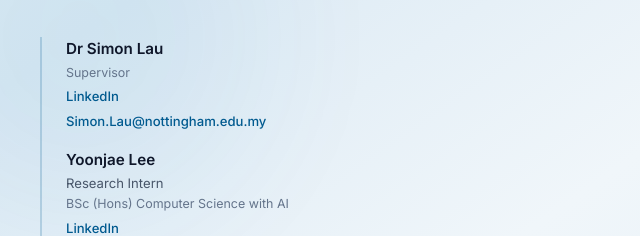
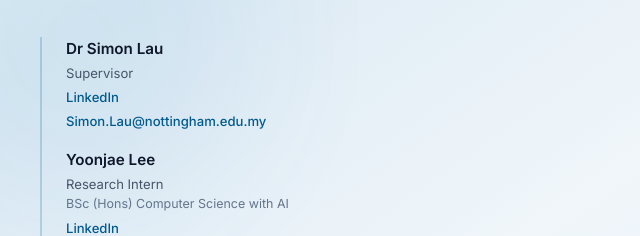
Before and after one commit to Yoonjae7/Multi-LLM-as-a-Judge-RAG-Architecture-for-Medical-Consensus, a plain HTML site: page index.html in a window 1280 px wide. Shown: the part 502-738 px from the top of the page, 0-640 px from the left. Drawn offline with Linux system fonts and the light colour scheme.

Commit message:
again lah

```diff
--- a/index.html
+++ b/index.html
@@ -50,7 +50,7 @@
         <ul>
           <li>
             <span class="member-name">Dr Simon Lau</span>
-            <span class="member-role">Supervisor</span>
+            <span class="member-major">Supervisor</span>
             <div class="member-links">
               <a href="https://www.linkedin.com/in/simon-lau-boung-yew-138b363b/" target="_blank" rel="noopener noreferrer" class="member-link">LinkedIn</a>
               <a href="mailto:Simon.Lau@nottingham.edu.my" class="member-link">Simon.Lau@nottingham.edu.my</a>
```
